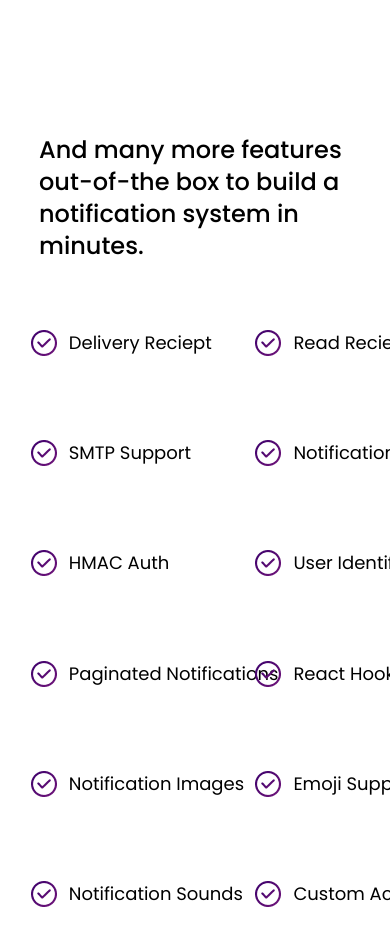
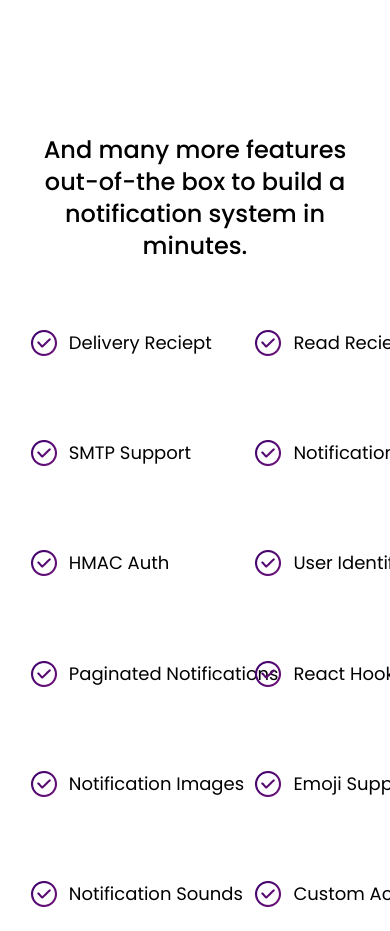
Before and after one commit to akanandhu/engagespot, a Next.js app: page / in a window 390 px wide. Shown: the part 5560-6491 px from the top of the page. Built offline with nearby package versions, Linux system fonts and the light colour scheme.

Commit message:
Image Size Change

```diff
--- a/pages/index.tsx
+++ b/pages/index.tsx
@@ -130,8 +130,9 @@ export default function Home() {
                     </button>
                   </div>
 
-                  <div className="md:hidden mx-auto pt-[25%] flex justify-center">
+                  <div className="  md:hidden mx-auto pt-[25%] flex justify-center">
                     <Image
+                    className="w-full"
                       src={mobilesecond}
                       alt="mobile"
                       height={3199}
@@ -223,7 +224,7 @@ export default function Home() {
               />
             </div>
 
-            <div className="w-[80%] mt-[11rem] lg:mt-14 flex text-2xl justify-center mx-auto max-w-7xl font-poppins  font-medium text-black  lg:pt-7  ">
+            <div className="w-[80%] text-center mt-[11rem] lg:mt-14 flex text-2xl justify-center mx-auto max-w-7xl font-poppins  font-medium text-black  lg:pt-7  ">
               <h1>
                 And many more features out-of-the box to build a notification
                 system in minutes.
```
